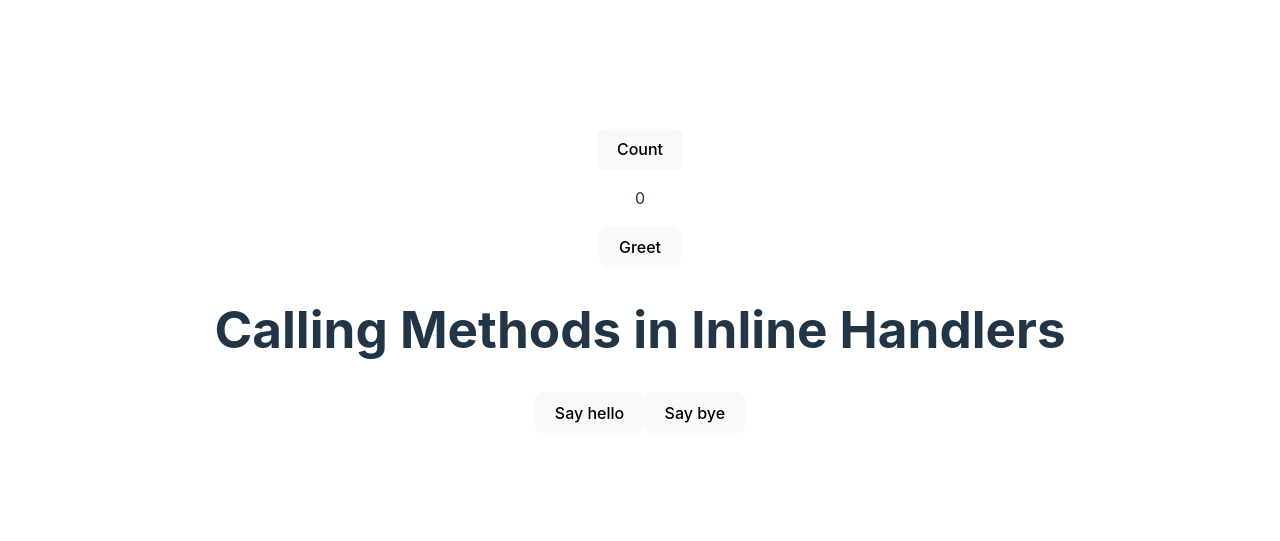
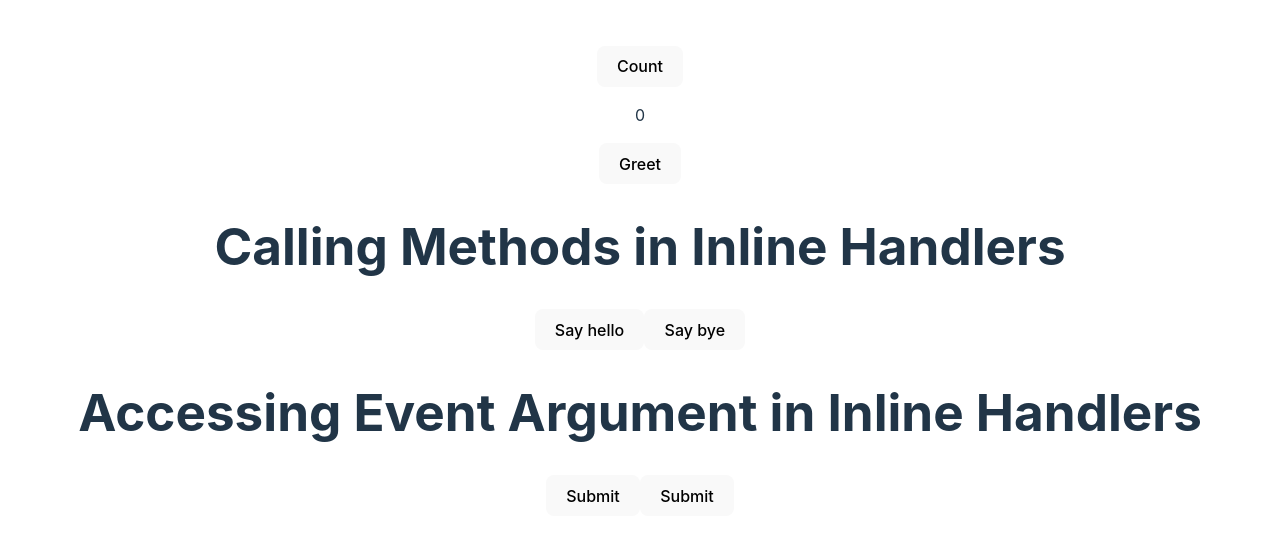
Before and after one commit to arahimcse/vueschoolsPractice, a Vue app: page / in a window 1280 px wide. Shown: the part 119-660 px from the top of the page. Built offline with nearby package versions, Linux system fonts and the light colour scheme.

Commit message:
take pure object of current event element

```diff
--- a/src/App.vue
+++ b/src/App.vue
@@ -1,5 +1,6 @@
 <script setup>
 import CallingMethodinLineHandler from './components/callingMethodinLineHandler.vue';
+import accessingEventArgumentInLineHandler from './components/accessingEventArgumentInLineHandler.vue';
 import inlineHandler from './components/inlineHandler.vue'
 import methodHandler from './components/methodHandler.vue'
 
@@ -12,9 +13,10 @@ import methodHandler from './components/methodHandler.vue'
 <methodHandler/>
 
 <h1>Calling Methods in Inline Handlers</h1>
-
 <CallingMethodinLineHandler/>
 
+<h1>Accessing Event Argument in Inline Handlers</h1>
+<accessingEventArgumentInLineHandler/>
 </template>
 
 <style scoped>
--- /dev/null
+++ b/src/components/accessingEventArgumentInLineHandler.vue
@@ -0,0 +1,27 @@
+<script setup>
+function warn(message, event) {
+  // now we have access to the native event
+  console.log(event)
+  if (event) {
+    event.preventDefault()
+  }
+  alert(message)
+}
+</script>
+
+<template>
+<!-- using $event special variable -->
+<button @click="warn('Form cannot be submitted yet.', $event)">
+  Submit
+</button>
+
+<!-- using inline arrow function -->
+<button @click="(event) => warn('Form cannot be submitted yet.', event)">
+  Submit
+</button>
+
+</template>
+
+<style>
+
+</style>
```
